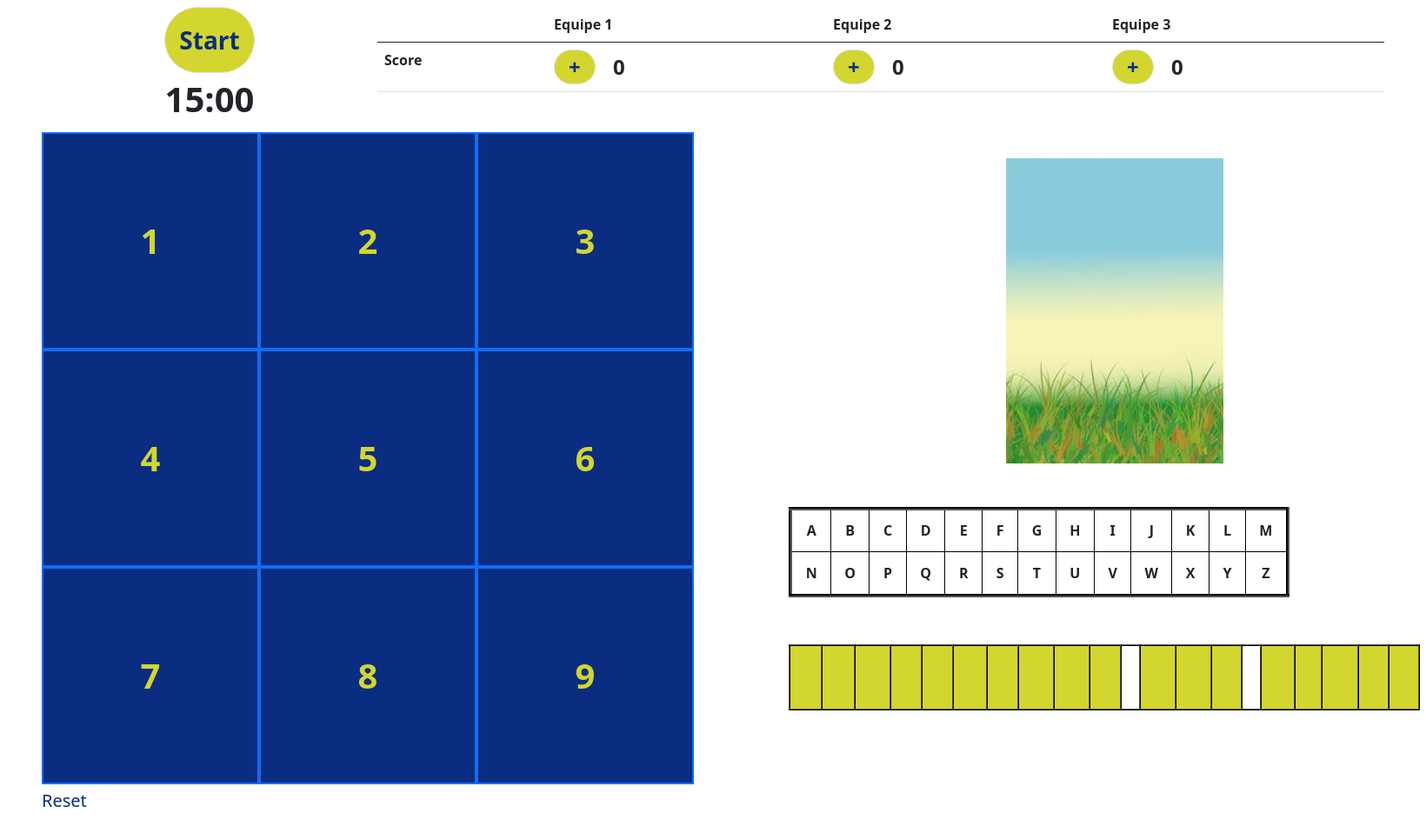
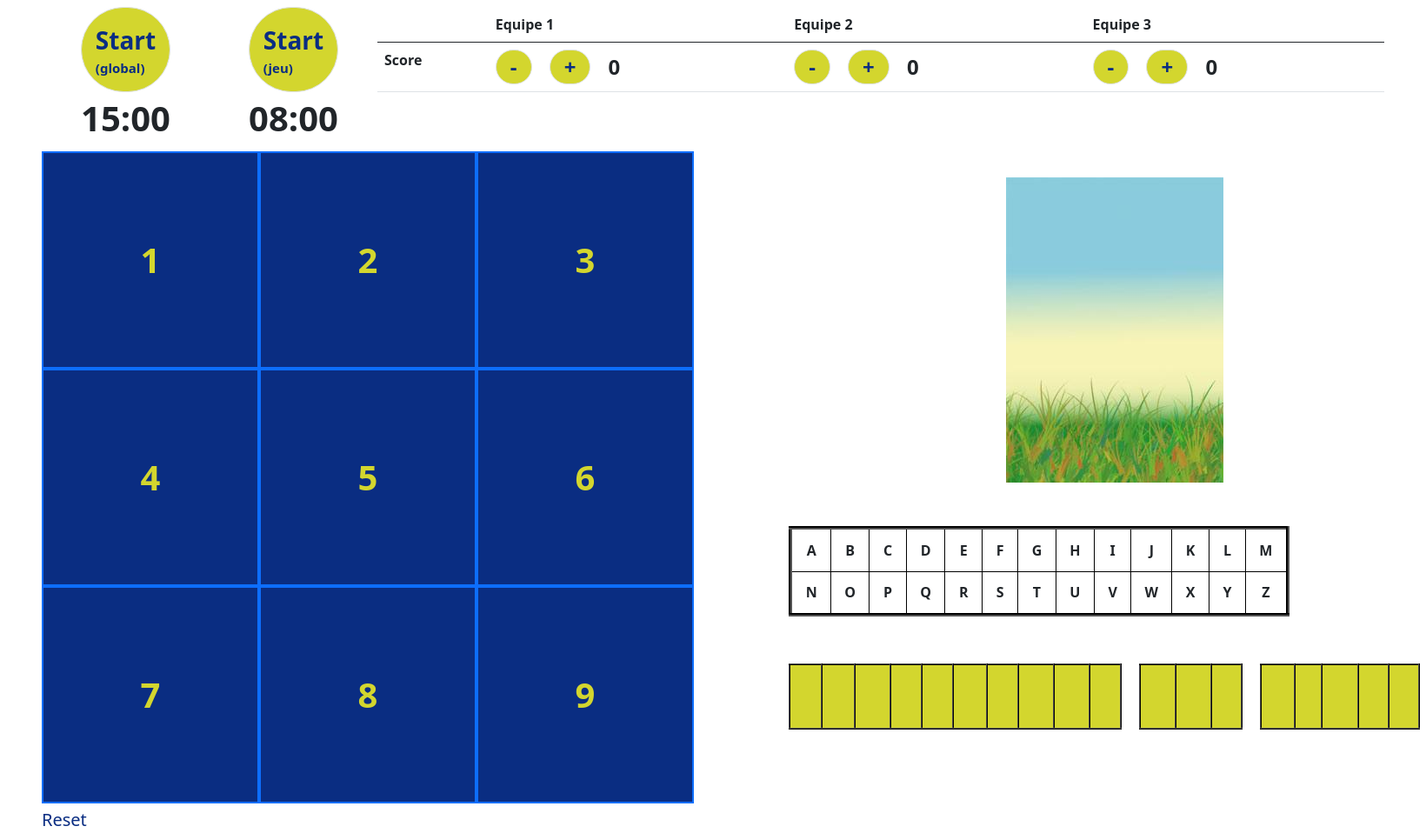
Before and after one commit to MAM84/StandRSE, a PHP site: page / in a window 1640 px wide; the page is wider, and only the part inside the window is pictured. Shown: the part 118-1076 px from the top of that part at 87% size. Before the commit the page ends 1046 px from the top of that part, so only its background shows below. Run offline with PHP 8.4, Linux system fonts and the light colour scheme.

Commit message:
add second timer, add decrease score

```diff
--- a/src/css/style.css
+++ b/src/css/style.css
@@ -27,3 +27,7 @@
     width: 250px;
     height: 250px;
 }
+
+small {
+    font-size: 15px;
+}
--- a/src/css/stylePendu.css
+++ b/src/css/stylePendu.css
@@ -78,4 +78,5 @@ a.lien:hover{
 
 .white10, .white14 {
 	background-color: white !important;
+	border: none !important;
 }
--- a/src/index.php
+++ b/src/index.php
@@ -6,9 +6,15 @@ require 'views/header.php';
 <!-- timer et score -->
 <div class="d-flex justify content">
     <!-- timer -->
-    <div class="timer d-flex flex-column align-items-center justify-content-end col-md-3">
-        <button id="timer-start" class="button p-3 bg-primary border rounded-pill text-secondary fs-3 fw-bold">Start</button>
-        <div id="timer" class="fw-bold fs-1">15:00</div>
+    <div class="d-flex col-md-3 align-items-start">
+        <div class="timer d-flex flex-column align-items-center justify-content-end col-md-6">
+            <button id="timer-global-start" class="button p-3 bg-primary border rounded-pill text-secondary fs-3 fw-bold d-flex flex-column">Start <small>(global)</small></button>
+            <div id="timer-global" class="fw-bold fs-1">15:00</div>
+        </div>
+        <div class="timer d-flex flex-column align-items-center justify-content-end col-md-6">
+            <button id="timer-game-start" class="button p-3 bg-primary border rounded-pill text-secondary fs-3 fw-bold d-flex flex-column">Start <small>(jeu)</small></button>
+            <div id="timer-game" class="fw-bold fs-1">08:00</div>
+        </div>
     </div>
     <!-- score -->
     <div class="score col-md-9">
@@ -25,14 +31,17 @@ require 'views/header.php';
                 <tr>
                     <th scope="row d-flex">Score</th>
                     <td>
+                        <button class="button px-3 bg-primary border rounded-pill text-secondary fs-4 fw-bold me-3" type="button" onclick="decreaseScore(1)">-</button>
                         <button class="button px-3 bg-primary border rounded-pill text-secondary fs-4 fw-bold me-3" type="button" onclick="increaseScore(1)">+</button>
                         <span id="scoreEquipe1" class="fw-bold fs-4">0</span>
                     </td>
                     <td>
+                        <button class="button px-3 bg-primary border rounded-pill text-secondary fs-4 fw-bold me-3" type="button" onclick="decreaseScore(2)">-</button>
                         <button class="button px-3 bg-primary border rounded-pill text-secondary fs-4 fw-bold me-3" onclick="increaseScore(2)">+</button>
                         <span id="scoreEquipe2" class="fw-bold fs-4">0</span>
                     </td>
                     <td>
+                        <button class="button px-3 bg-primary border rounded-pill text-secondary fs-4 fw-bold me-3" type="button" onclick="decreaseScore(3)">-</button>
                         <button class="button px-3 bg-primary border rounded-pill text-secondary fs-4 fw-bold me-3" onclick="increaseScore(3)">+</button>
                         <span id="scoreEquipe3" class="fw-bold fs-4">0</span>
                     </td>
--- a/src/js/index.js
+++ b/src/js/index.js
@@ -9,28 +9,52 @@ function displayImage(imageId) {
     hiddenImage.classList.add('d-none')
 }
 
-// timer
+// timer global
 
-const departMinutes = 15
-let temps = departMinutes * 60
+const departMinutesGlobal = 15
+let tempsGlobal = departMinutesGlobal * 60
 
-const timerElement = document.getElementById("timer")
+const timerElementGlobal = document.getElementById("timer-global")
 
-function diminuerTemps () {
-    let minutes = parseInt(temps / 60, 10)
-    let secondes = parseInt(temps % 60, 10)
+function diminuerTempsGlobal () {
+    let minutes = parseInt(tempsGlobal / 60, 10)
+    let secondes = parseInt(tempsGlobal % 60, 10)
 
     minutes = minutes < 10 ? "0" + minutes : minutes
     secondes = secondes < 10 ? "0" + secondes : secondes
 
-    timerElement.innerText = `${minutes}:${secondes}`
+    timerElementGlobal.innerText = `${minutes}:${secondes}`
 
-    temps = temps <= 0 ? 0 : temps - 1
+    tempsGlobal = tempsGlobal <= 0 ? 0 : tempsGlobal - 1
 }
 
-const timerStartElement = document.getElementById("timer-start")
-timerStartElement.addEventListener("click", function (e) {
-    setInterval(diminuerTemps, 1000)
+const timerGlobalStartElement = document.getElementById("timer-global-start")
+timerGlobalStartElement.addEventListener("click", function (e) {
+    setInterval(diminuerTempsGlobal, 1000)
+});
+
+// timer game
+
+const departMinutesGame = 8
+let tempsGame = departMinutesGame * 60
+
+const timerElementGame = document.getElementById("timer-game")
+
+function diminuerTempsGame () {
+    let minutes = parseInt(tempsGame / 60, 10)
+    let secondes = parseInt(tempsGame % 60, 10)
+
+    minutes = minutes < 10 ? "0" + minutes : minutes
+    secondes = secondes < 10 ? "0" + secondes : secondes
+
+    timerElementGame.innerText = `${minutes}:${secondes}`
+
+    tempsGame = tempsGame <= 0 ? 0 : tempsGame - 1
+}
+
+const timerGameStartElement = document.getElementById("timer-game-start")
+timerGameStartElement.addEventListener("click", function (e) {
+    setInterval(diminuerTempsGame, 1000)
 });
 
 // score
@@ -38,3 +62,8 @@ function increaseScore(equipeId) {
     const scoreEquipe = document.getElementById('scoreEquipe' + equipeId)
     scoreEquipe.textContent = parseInt(scoreEquipe.textContent) + 1;
 }
+
+function decreaseScore(equipeId) {
+    const scoreEquipe = document.getElementById('scoreEquipe' + equipeId)
+    scoreEquipe.textContent = (parseInt(scoreEquipe.textContent) - 1) > 0 ? (parseInt(scoreEquipe.textContent) - 1) : 0;
+}
```
